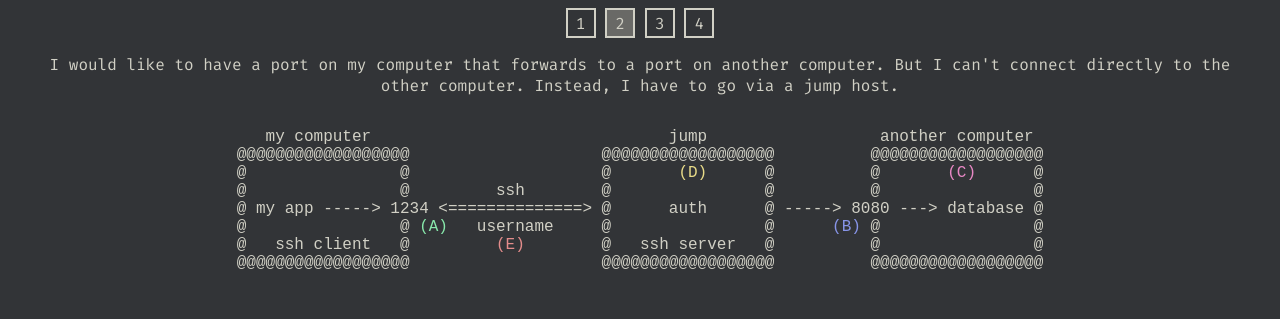
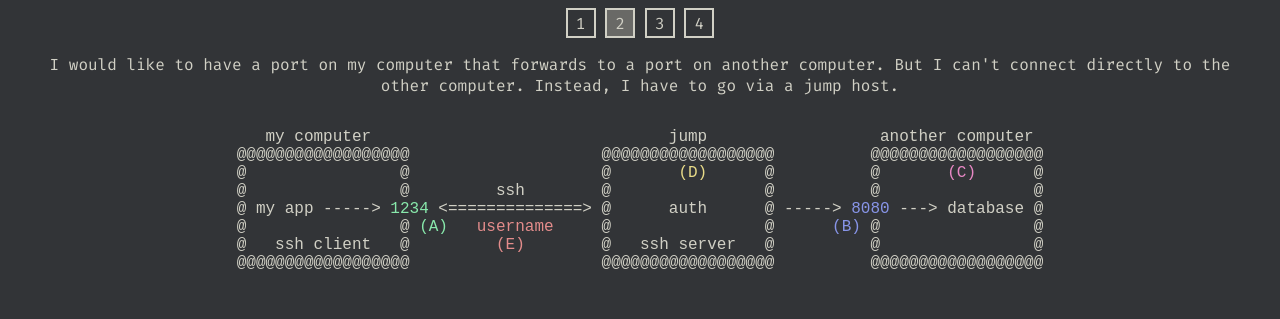
Before and after one commit to BarbieCue/ssh-wtf-web, a plain HTML site: page scenario2.html in a window 1280 px wide. Shown: the top 319 px of the page. Drawn offline with Linux system fonts and the light colour scheme.

Commit message:
Coloring example values in the ascii image

```diff
--- a/scenario2.html
+++ b/scenario2.html
@@ -36,8 +36,8 @@
 @@@@@@@@@@@@@@@@@@                    @@@@@@@@@@@@@@@@@@          @@@@@@@@@@@@@@@@@@
 @                @                    @       <span class="d">(D)</span>      @          @       <span class="c">(C)</span>      @
 @                @         ssh        @                @          @                @
-@ my app -----> 1234 <==============> @      auth      @ -----> 8080 ---> database @
-@                @ <span class="a">(A)</span>   username     @                @      <span class="b">(B)</span> @                @
+@ my app -----> <span class="a">1234</span> <==============> @      auth      @ -----> <span class="b">8080</span> ---> database @
+@                @ <span class="a">(A)</span>   <span class="e">username</span>     @                @      <span class="b">(B)</span> @                @
 @   ssh client   @         <span class="e">(E)</span>        @   ssh server   @          @                @
 @@@@@@@@@@@@@@@@@@                    @@@@@@@@@@@@@@@@@@          @@@@@@@@@@@@@@@@@@
             </pre>
```
